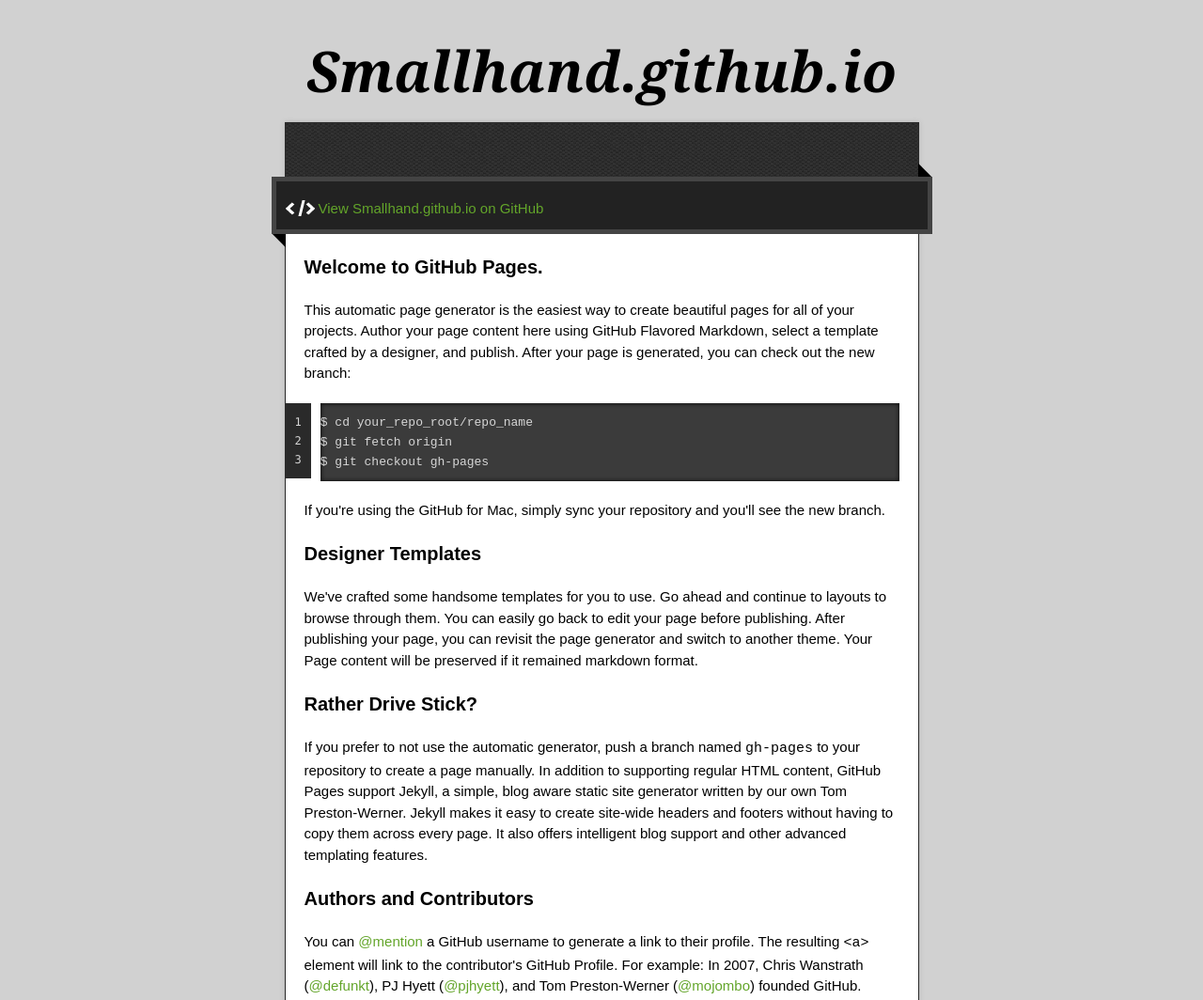
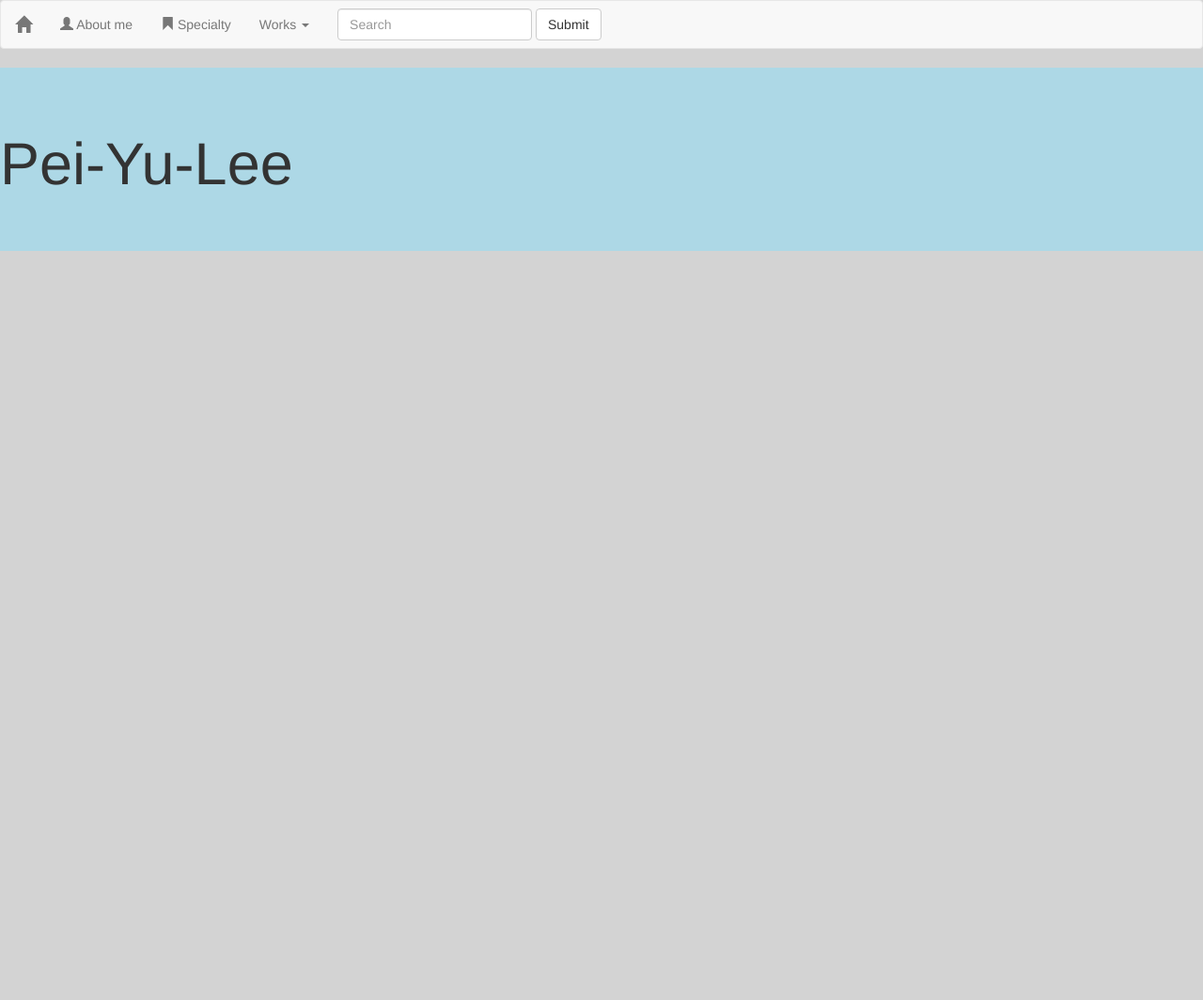
Before and after one commit to smallhand/smallhand.github.io, a plain HTML site: page index.html in a window 1280 px wide. Shown: the top 1064 px of the page at 94% size. After the commit the page ends 800 px from the top, so only its background shows below. Drawn offline with nearby package versions, Linux system fonts and the light colour scheme.

Commit message:
Update index.html

```diff
--- a/index.html
+++ b/index.html
@@ -1,90 +1,91 @@
-<!doctype html>
-<!-- The Time Machine GitHub pages theme was designed and developed by Jon Rohan, on Feb 7, 2012. -->
-<!-- Follow him for fun. http://twitter.com/jonrohan. Tail his code on http://github.com/jonrohan -->
-<html>
+<!DOCTYPE html>
+<html lang="en">
   <head>
     <meta charset="utf-8">
-  <meta http-equiv="X-UA-Compatible" content="IE=edge,chrome=1">
+    <meta http-equiv="X-UA-Compatible" content="IE=edge">
+    <meta name="viewport" content="width=device-width, initial-scale=1">
+    <title>Bootstrap 101 Template</title>
 
-  <link rel="stylesheet" href="stylesheets/stylesheet.css" media="screen">
-  <link rel="stylesheet" href="stylesheets/pygment_trac.css">
-  <script type="text/javascript" src="https://ajax.googleapis.com/ajax/libs/jquery/1.7.1/jquery.min.js"></script>
-  <script type="text/javascript" src="javascripts/script.js"></script>
+    <!-- Bootstrap -->
 
-  <title>Smallhand.github.io</title>
-  <meta name="description" content="">
+ 	  <link rel="stylesheet" href="main.css">
+    <link rel="stylesheet" href="stylesheets/bootstrap.min.css">
 
-  <meta name="viewport" content="width=device-width,initial-scale=1">
 
+<!-- Optional theme -->
+
+<!-- Latest compiled and minified JavaScript -->
+
+
+
+    <!-- HTML5 shim and Respond.js for IE8 support of HTML5 elements and media queries -->
+    <!-- WARNING: Respond.js doesn't work if you view the page via file:// -->
+    <!--[if lt IE 9]>
+      <script src="https://oss.maxcdn.com/html5shiv/3.7.2/html5shiv.min.js"></script>
+      <script src="https://oss.maxcdn.com/respond/1.4.2/respond.min.js"></script>
+    <![endif]-->
   </head>
+  <body style="background-color:lightgray">
+  	<nav class="navbar navbar-default" role="navigation">
 
-<body>
+  	   <div class="navbar-header">
+           <a class="navbar-brand" href="index.html"><span class="glyphicon glyphicon-home"></span></a>
+         <ul class="nav navbar-nav">
+           <li >
+           <a href="About_me.html">
+            <span class="glyphicon glyphicon-user"></span>
+            About me
+           </a>
+           </li>
+           <li>
+            <a href="Specialty.html">
+              <span class="glyphicon glyphicon-bookmark"></span>
+              Specialty
+            </a>
+           </li>
+           <li class="dropdown">
+             <a href="#" class="dropdown-toggle" data-toggle="dropdown" role="button" aria-expanded="false">Works
+               <span class="caret"></span>
+             </a>
+         	 <ul class="dropdown-menu" role="menu">
+               <li><a href="#">C++</a></li>
+               <li><a href="#">html</a></li>
+               <li><a href="#">VB</a></li>
+               <li class="divider"></li>
+               <li><a href="#">photos</a></li>
+               <li class="divider"></li>
+           </ul>
+           </li>
+         </ul>
 
-  <div class="wrapper">
-    <header>
-      <h1 class="title">Smallhand.github.io</h1>
-    </header>
-    <div id="container">
-      <p class="tagline"></p>
-      <div id="main" role="main">
-        <div class="download-bar">
-        <div class="inner">
-          <a href="https://github.com/smallhand" class="code">View Smallhand.github.io on GitHub</a>
+        <ul class="nav navbar-nav navbar-right">
+
+        <form class="navbar-form navbar-right" role="search">
+           <div class="form-group">
+             <input type="text" class="form-control" placeholder="Search">
            </div>
-        <span class="blc"></span><span class="trc"></span>
+           <button type="submit" class="btn btn-default">Submit</button>
+        </form>
+        </ul>
   	   </div>
-        <article class="markdown-body">
-          <h3>
-<a name="welcome-to-github-pages" class="anchor" href="#welcome-to-github-pages"><span class="octicon octicon-link"></span></a>Welcome to GitHub Pages.</h3>
+  	</nav>
 
-<p>This automatic page generator is the easiest way to create beautiful pages for all of your projects. Author your page content here using GitHub Flavored Markdown, select a template crafted by a designer, and publish. After your page is generated, you can check out the new branch:</p>
-
-<pre><code>$ cd your_repo_root/repo_name
-$ git fetch origin
-$ git checkout gh-pages
-</code></pre>
-
-<p>If you're using the GitHub for Mac, simply sync your repository and you'll see the new branch.</p>
-
-<h3>
-<a name="designer-templates" class="anchor" href="#designer-templates"><span class="octicon octicon-link"></span></a>Designer Templates</h3>
-
-<p>We've crafted some handsome templates for you to use. Go ahead and continue to layouts to browse through them. You can easily go back to edit your page before publishing. After publishing your page, you can revisit the page generator and switch to another theme. Your Page content will be preserved if it remained markdown format.</p>
-
-<h3>
-<a name="rather-drive-stick" class="anchor" href="#rather-drive-stick"><span class="octicon octicon-link"></span></a>Rather Drive Stick?</h3>
-
-<p>If you prefer to not use the automatic generator, push a branch named <code>gh-pages</code> to your repository to create a page manually. In addition to supporting regular HTML content, GitHub Pages support Jekyll, a simple, blog aware static site generator written by our own Tom Preston-Werner. Jekyll makes it easy to create site-wide headers and footers without having to copy them across every page. It also offers intelligent blog support and other advanced templating features.</p>
-
-<h3>
-<a name="authors-and-contributors" class="anchor" href="#authors-and-contributors"><span class="octicon octicon-link"></span></a>Authors and Contributors</h3>
-
-<p>You can <a href="https://github.com/blog/821" class="user-mention">@mention</a> a GitHub username to generate a link to their profile. The resulting <code>&lt;a&gt;</code> element will link to the contributor's GitHub Profile. For example: In 2007, Chris Wanstrath (<a href="https://github.com/defunkt" class="user-mention">@defunkt</a>), PJ Hyett (<a href="https://github.com/pjhyett" class="user-mention">@pjhyett</a>), and Tom Preston-Werner (<a href="https://github.com/mojombo" class="user-mention">@mojombo</a>) founded GitHub.</p>
-
-<h3>
-<a name="support-or-contact" class="anchor" href="#support-or-contact"><span class="octicon octicon-link"></span></a>Support or Contact</h3>
-
-<p>Having trouble with Pages? Check out the documentation at <a href="http://help.github.com/pages">http://help.github.com/pages</a> or contact <a href="mailto:support@github.com">support@github.com</a> and we’ll help you sort it out.</p>
-        </article>
+    <div class="jumbotron" style="background-color:lightblue" >
+      <div class="row" >
+        <div class="col-md-6" >
+          <h1> Pei-Yu-Lee </h1>
         </div>
-    </div>
-    <footer>
-      <div class="owner">
-
-      <p><a href="https://github.com/smallhand" class="avatar"><img src="https://avatars3.githubusercontent.com/u/6092716?v=2&amp;s=60" width="48" height="48"></a>View <a href="https://github.com/smallhand">smallhand</a> on <a href="https://www.github.com">GitHub</a></p>
 
       </div>
-      <div class="creds">
-        <small>This page generated using <a href="http://pages.github.com/">GitHub Pages</a><br>theme by <a href="https://twitter.com/jonrohan/">Jon Rohan</a></small>
-      </div>
-    </footer>
-  </div>
-  <div class="current-section">
-    <a href="#top">Scroll to top</a>
-    <a href="https://github.com/smallhand/smallhand.github.io/tarball/master" class="tar">tar</a><a href="https://github.com/smallhand/smallhand.github.io/zipball/master" class="zip">zip</a><a href="" class="code">source code</a>
-    <p class="name"></p>
     </div>
 
 
+
+	<script src="https://ajax.googleapis.com/ajax/libs/jquery/1.11.1/jquery.min.js"></script>
+	<script src="https://maxcdn.bootstrapcdn.com/bootstrap/3.3.1/js/bootstrap.min.js"></script>
+    <!-- jQuery (necessary for Bootstrap's JavaScript plugins) -->
+
+    <!-- Include all compiled plugins (below), or include individual files as needed -->
+
   </body>
 </html>
```
Lines whose indentation alone changed are shown as unchanged.
